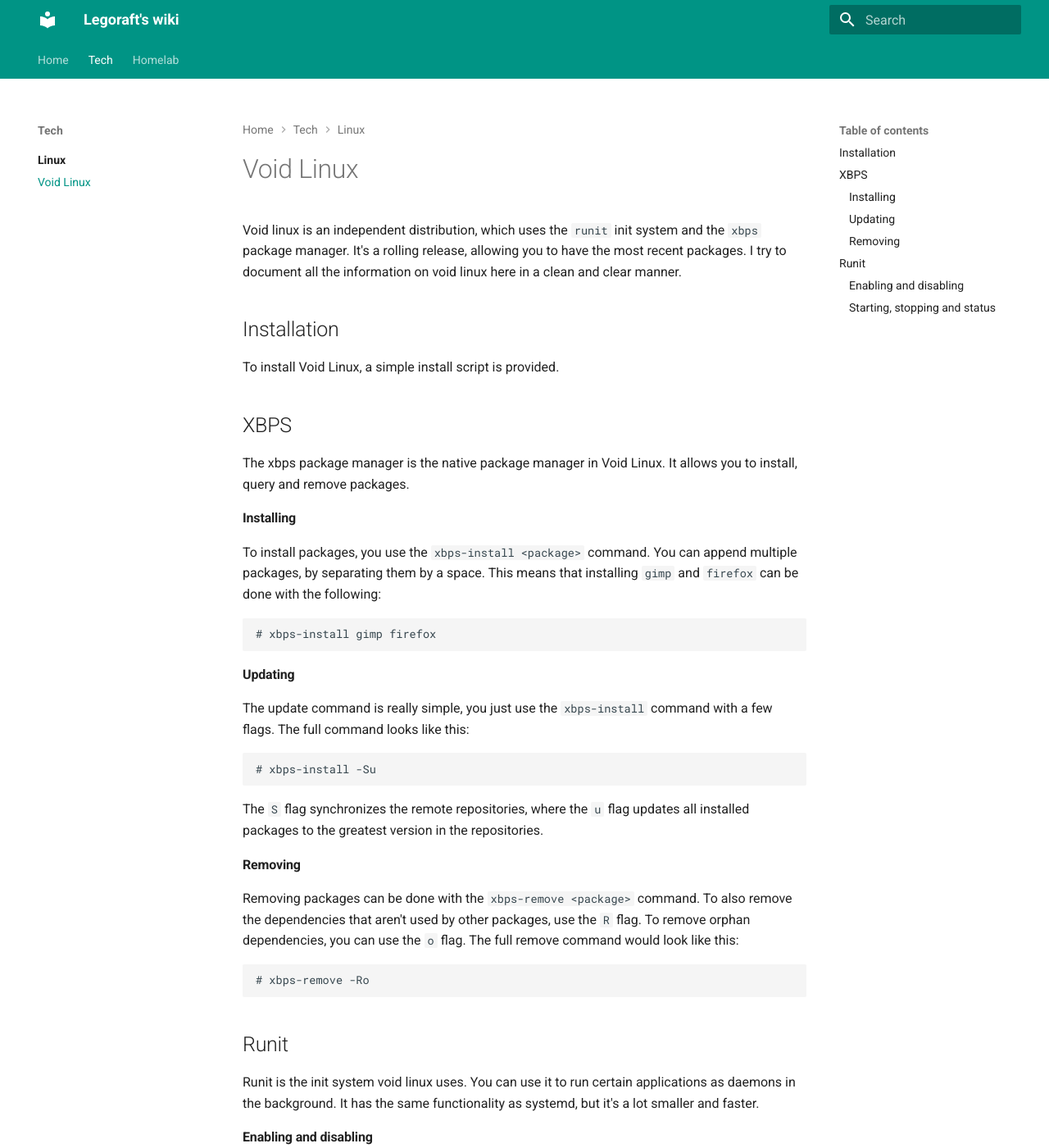
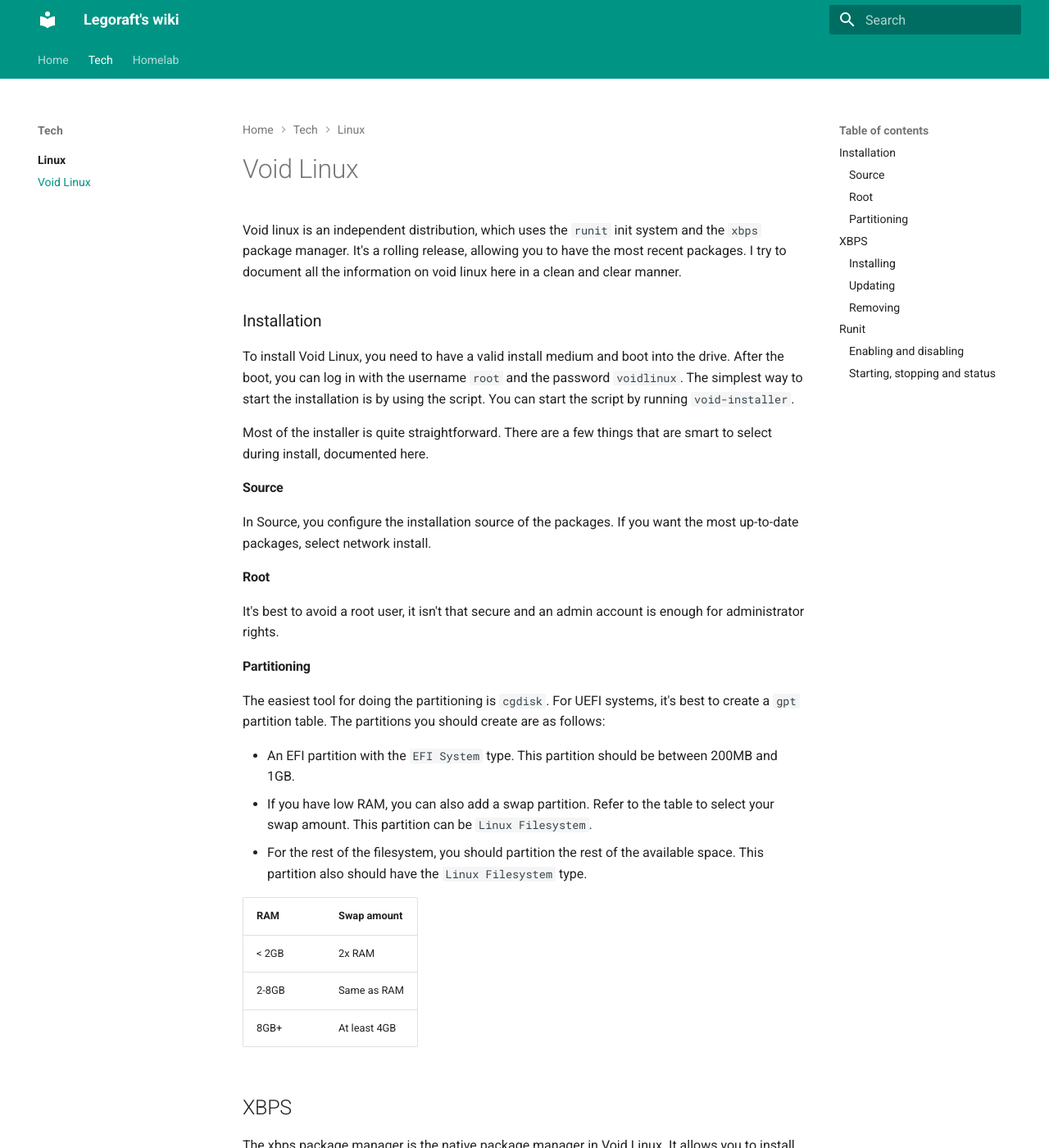
Before and after one commit to legoraft/wiki, an MkDocs documentation site: the page built from docs/linux/void.md, in a window 1280 px wide and 1400 px high. Shown: the whole window at 82% size. Built offline with MkDocs 1.6.1 and Material for MkDocs 9.7.7, drawn with Linux system fonts in a browser that asks for light colours.

Commit message:
Added installation notes

```diff
--- a/docs/linux/void.md
+++ b/docs/linux/void.md
@@ -2,9 +2,33 @@
 
 Void linux is an independent distribution, which uses the `runit` init system and the `xbps` package manager. It's a rolling release, allowing you to have the most recent packages. I try to document all the information on void linux here in a clean and clear manner.
 
-## Installation
+### Installation
 
-To install Void Linux, a simple install script is provided.
+To install Void Linux, you need to have a valid install medium and boot into the drive. After the boot, you can log in with the username `root` and the password `voidlinux`. The simplest way to start the installation is by using the script. You can start the script by running `void-installer`.
+
+Most of the installer is quite straightforward. There are a few things that are smart to select during install, documented here.
+
+#### Source
+
+In Source, you configure the installation source of the packages. If you want the most up-to-date packages, select network install.
+
+#### Root
+
+It's best to avoid a root user, it isn't that secure and an admin account is enough for administrator rights.
+
+#### Partitioning
+
+The easiest tool for doing the partitioning is `cgdisk`. For UEFI systems, it's best to create a `gpt` partition table. The partitions you should create are as follows:
+
+- An EFI partition with the `EFI System` type. This partition should be between 200MB and 1GB.
+- If you have low RAM, you can also add a swap partition. Refer to the table to select your swap amount. This partition can be `Linux Filesystem`.
+- For the rest of the filesystem, you should partition the rest of the available space. This partition also should have the `Linux Filesystem` type.
+
+| RAM   | Swap amount  |
+| ----- | ------------ |
+| < 2GB | 2x RAM       |
+| 2-8GB | Same as RAM  |
+| 8GB+  | At least 4GB |
 
 ## XBPS
 
```
